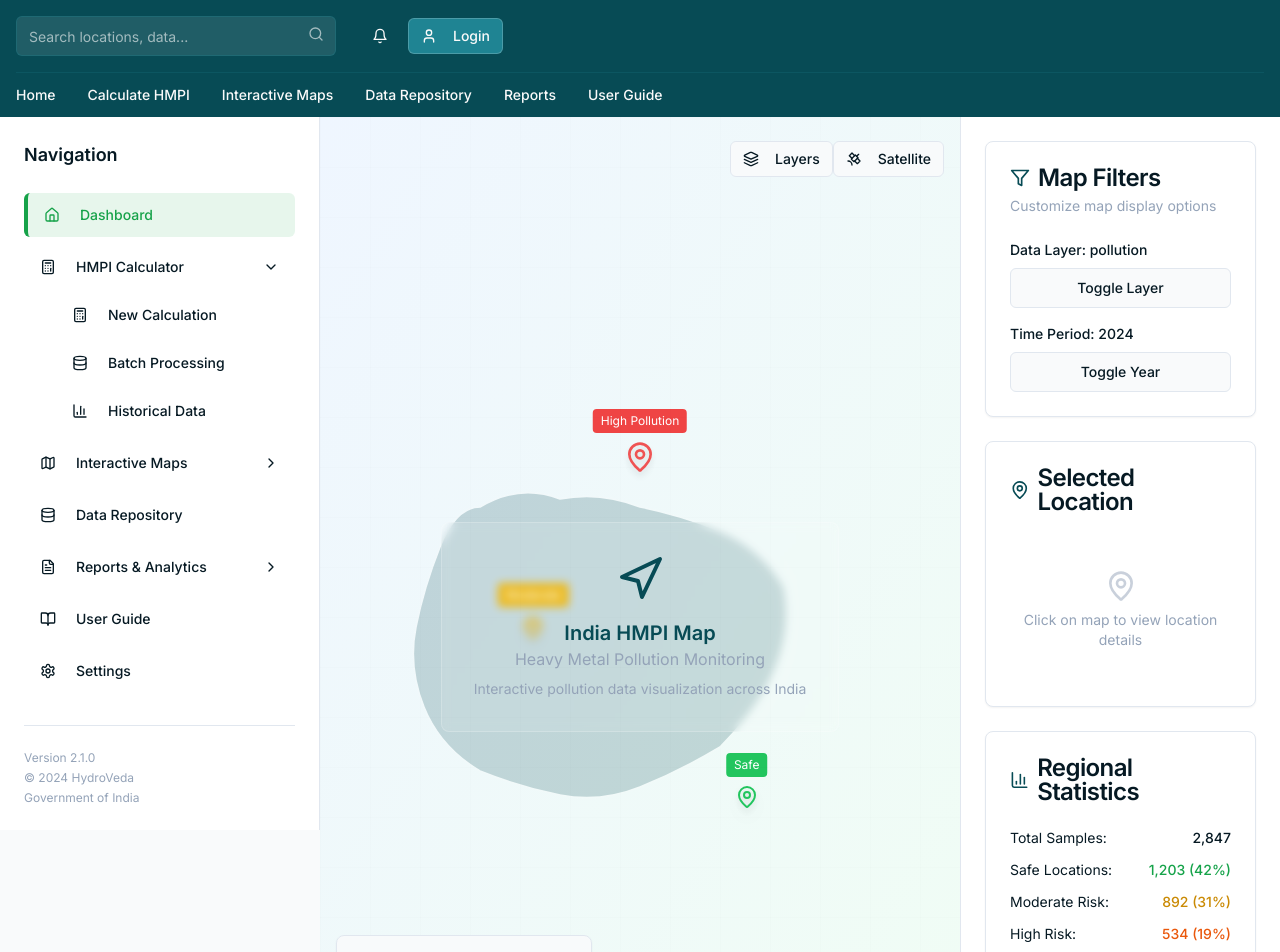
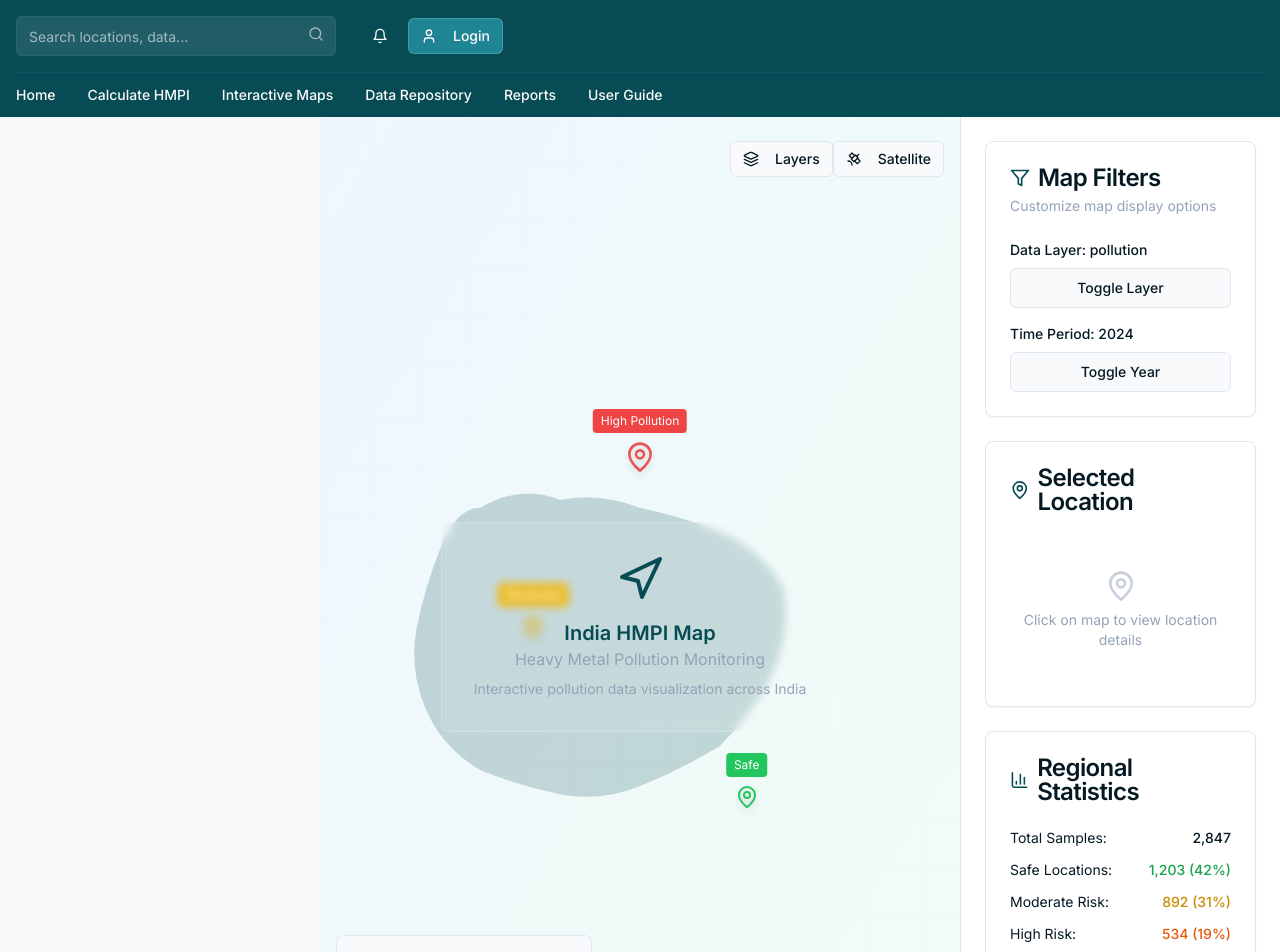
Before and after one commit to sarthak572/HMPI-frontend, a React (Vite) app: page /maps in a window 1280 px wide. Shown: the top 952 px of the page. Built offline with nearby package versions, Linux system fonts and the light colour scheme.

Commit message:
Visual edit in Lovable

```diff
--- a/src/components/layout/Sidebar.tsx
+++ b/src/components/layout/Sidebar.tsx
@@ -102,26 +102,7 @@ const Sidebar = ({
       </div>;
   };
   return <aside className={cn("w-80 bg-card border-r border-border h-full overflow-y-auto", className)}>
-      <div className="p-6">
-        <h2 className="text-lg font-semibold text-foreground mb-6">Navigation</h2>
 
-        {/* Quick Stats */}
-
-
-        {/* Navigation Menu */}
-        <nav className="space-y-2">
-          {sidebarItems.map(item => renderSidebarItem(item))}
-        </nav>
-
-        {/* Footer info */}
-        <div className="mt-8 pt-6 border-t border-border">
-          <div className="text-xs text-muted-foreground space-y-1">
-            <p>Version 2.1.0</p>
-            <p>© 2024 HydroVeda</p>
-            <p>Government of India</p>
-          </div>
-        </div>
-      </div>
     </aside>;
 };
 export default Sidebar;
```
